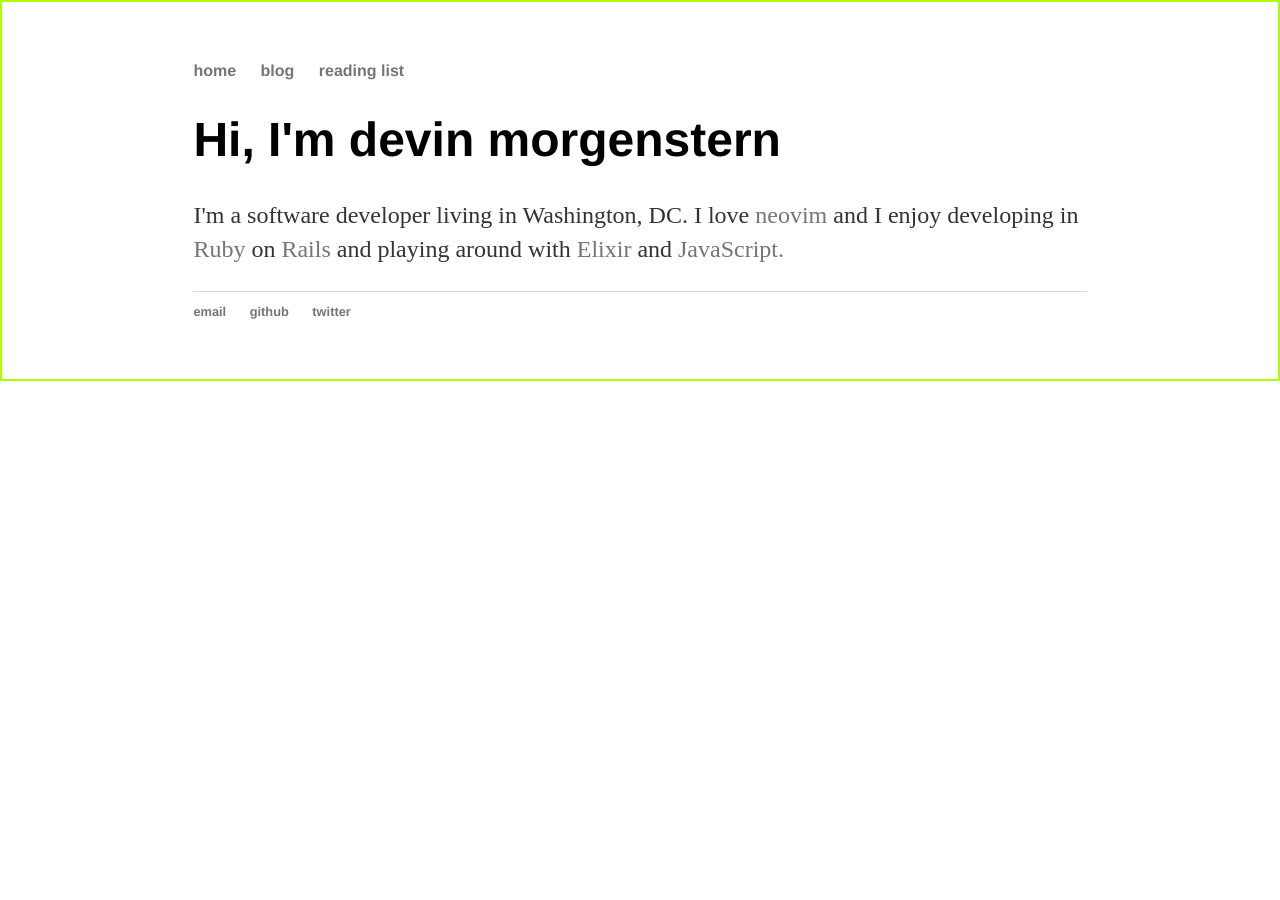
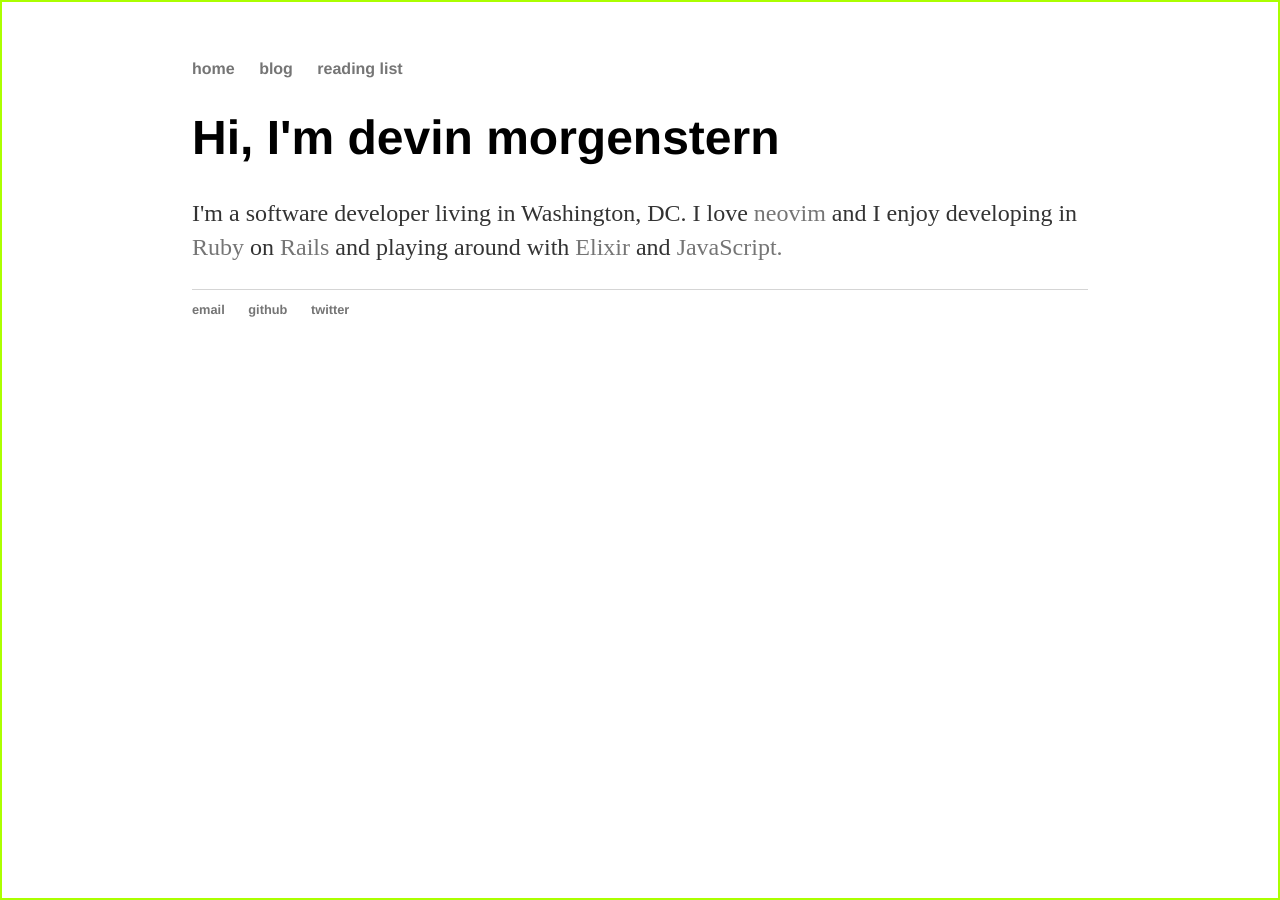
Before and after one commit to devinrm/devinrm.github.io, a Jekyll site: the page built from index.html, in a window 1280 px wide. Built offline with Jekyll 4.4.1, drawn with Linux system fonts in a browser that asks for light colours.

Commit message:
A better border

```diff
--- a/_layouts/default.html
+++ b/_layouts/default.html
@@ -25,5 +25,9 @@
         <li><a href="https://twitter.com/devinrm_">twitter</a></li>
       </ul>
     </footer>
+    <div class="left"></div>
+    <div class="right"></div>
+    <div class="top"></div>
+    <div class="bottom"></div>
   </body>
 </html>
--- a/css/main.css
+++ b/css/main.css
@@ -1,5 +1,39 @@
-html {
-  border: 2px solid #abff00;
+.top,
+.bottom,
+.left,
+.right {
+  background: #abff00;
+  position: fixed;
+}
+
+.left,
+.right {
+  bottom: 0;
+  top: 0;
+  width: 2px;
+}
+
+.left {
+  left: 0;
+}
+
+.right {
+  right: 0;
+}
+
+.top,
+.bottom {
+  height: 2px;
+  left: 0;
+  right: 0;
+}
+
+.top {
+  top: 0;
+}
+
+.bottom {
+  bottom: 0;
 }
 
 body {
```
